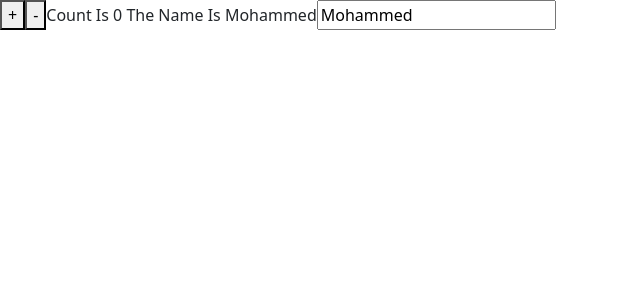
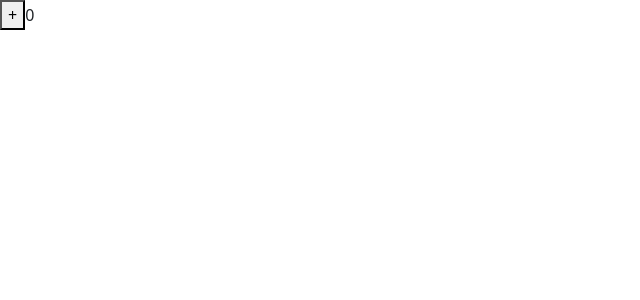
Before and after one commit to Mohammedazzam/learn-react-Ecommearce, a React (Create React App) app: page / in a window 1280 px wide. Shown: the top 300 px of the page, without its empty margins (0-640 px from the left). Built offline with nearby package versions, Linux system fonts and the light colour scheme.

Commit message:
example - useEffect

```diff
--- a/src/App.js
+++ b/src/App.js
@@ -32,11 +32,13 @@
 /************UseState************/
 import React from "react";
 import StateExamble from "./component/State";
+import UseEffectExample from "./component/UseEffectExample";
 
 const App = () => {
   return (
     <div>
-      <StateExamble/>
+      {/* <StateExamble/> */}
+      <UseEffectExample/>
     </div>
   )
 }
--- a/src/component/State.js
+++ b/src/component/State.js
@@ -46,25 +46,26 @@
 // export default StateExamble;
 
 
-import React, { useState } from "react";
 
-const StateExamble = () => {
-    const [count, setCount] = useState(0)
-    const [text, setText] = useState('Mohammed')
 
-    const handelInput = (e) => {
-        setText(e.target.value)
-        console.log(text)
-    }
-    return (
-        <div>
-            <button onClick={() =>setCount(count + 1)}>+</button>
-            <button onClick={() =>setCount(count - 1)}>-</button>
-            <label>Count Is {count} The Name Is {text}</label>
-            <input type="text" value={text} onChange = {handelInput} />
-        </div>
-    )
+// import React, { useState } from "react";
+// const StateExamble = () => {
+//     const [count, setCount] = useState(0)
+//     const [text, setText] = useState('Mohammed')
 
-};
+//     const handelInput = (e) => {
+//         setText(e.target.value)
+//         console.log(text)
+//     }
+//     return (
+//         <div>
+//             <button onClick={() =>setCount(count + 1)}>+</button>
+//             <button onClick={() =>setCount(count - 1)}>-</button>
+//             <label>Count Is {count} The Name Is {text}</label>
+//             <input type="text" value={text} onChange = {handelInput} />
+//         </div>
+//     )
 
-export default StateExamble;
+// };
+
+// export default StateExamble;
--- /dev/null
+++ b/src/component/UseEffectExample.js
@@ -0,0 +1,58 @@
+// import React, { useEffect, useState } from 'react'
+
+// const UseEffectExample = () => {
+
+//     const [count, setCount] = useState(0)
+//     useEffect(() => {
+//         console.log('hello from useEffect')
+//     }, [count])
+
+//     return (
+//         <div>
+//             <button onClick={() => setCount(count+1)}>+</button>
+//             <label>{count}</label>
+//         </div>
+//     )
+// }
+// export default UseEffectExample
+
+
+
+//في حين كانت فاضية ماراح تشتغل إلا مرة واحدة
+// import React, { useEffect, useState } from 'react'
+
+// const UseEffectExample = () => {
+
+//     const [count, setCount] = useState(0)
+//     useEffect(() => {
+//         console.log('hello from useEffect')
+//     }, [])
+
+//     return (
+//         <div>
+//             <button onClick={() => setCount(count+1)}>+</button>
+//             <label>{count}</label>
+//         </div>
+//     )
+// }
+// export default UseEffectExample
+
+
+//[] الحالة الثالثة لو شلت الأقواس
+import React, { useEffect, useState } from 'react'
+
+const UseEffectExample = () => {
+
+    const [count, setCount] = useState(0)
+    useEffect(() => {
+        console.log('hello from useEffect')
+    },[])
+
+    return (
+        <div>
+            <button onClick={() => setCount(count+1)}>+</button>
+            <label>{count}</label>
+        </div>
+    )
+}
+export default UseEffectExample
```
